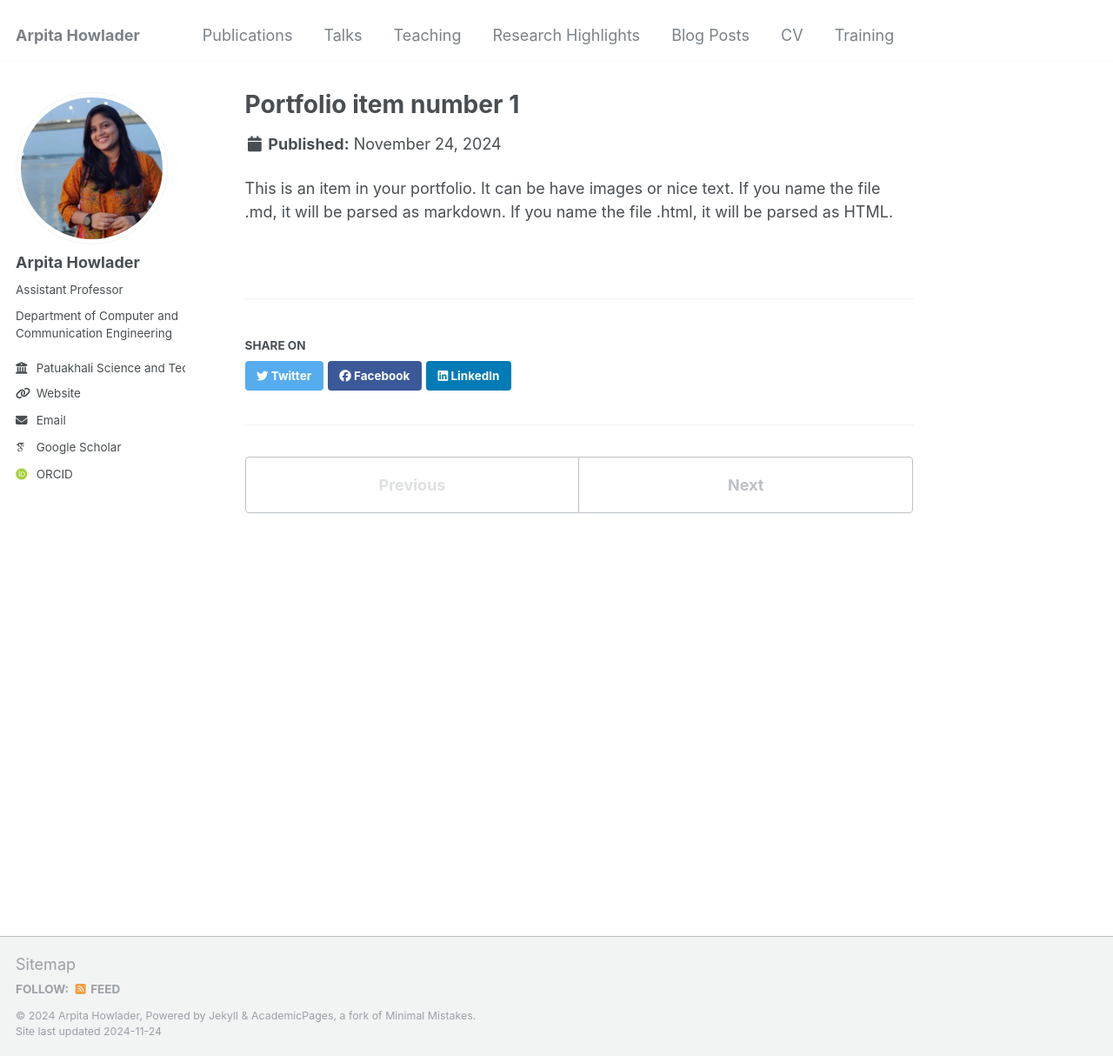
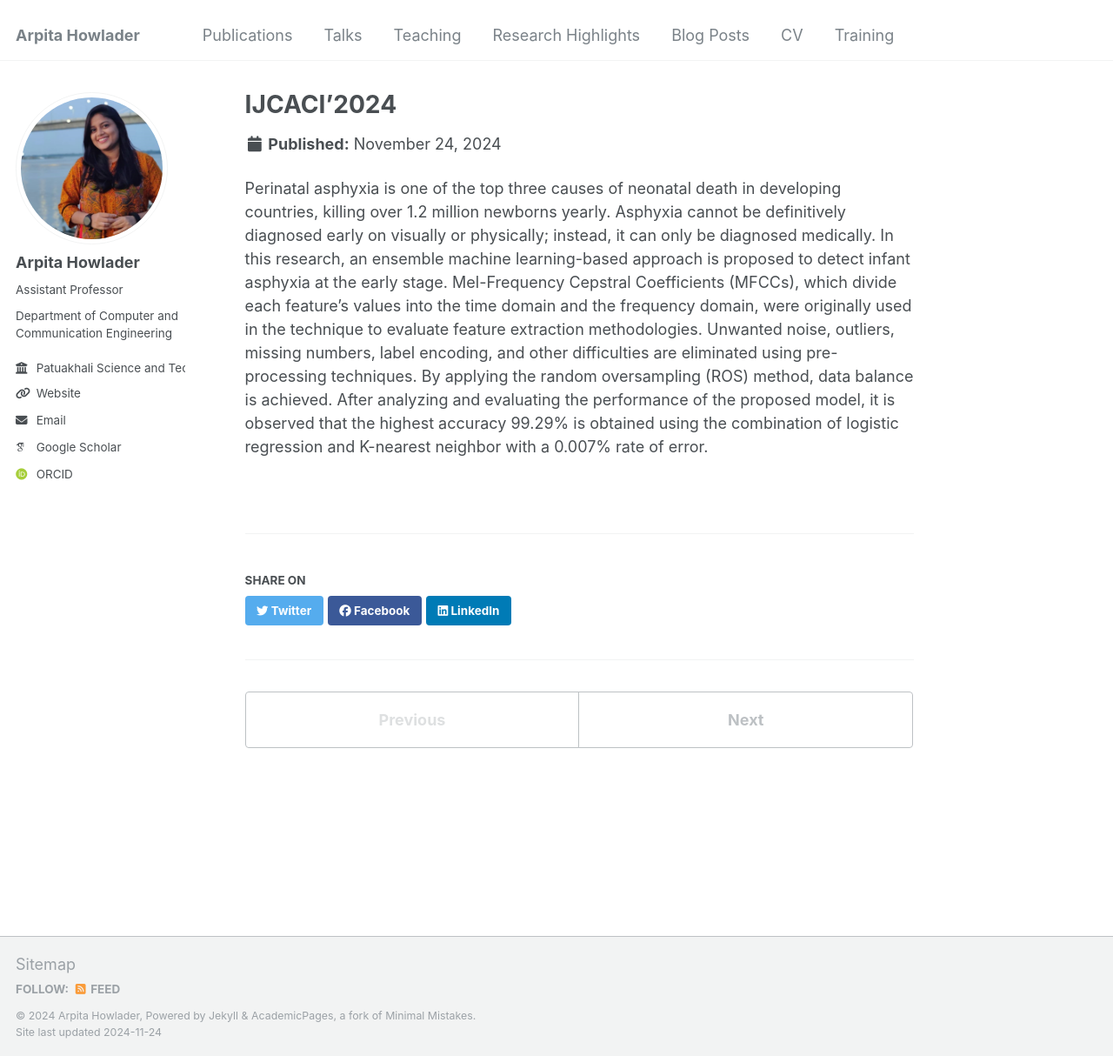
Before and after one commit to arpitahowlader/arpitahowlader.github.io, a Jekyll site: the page built from _portfolio/portfolio-1.md, in a window 1280 px wide and 1214 px high. Shown: the whole window at 87% size. Built offline with Jekyll 4.4.1, drawn with Linux system fonts in a browser that asks for light colours; some web fonts are replaced.

Commit message:
Update portfolio-1.md

```diff
--- a/_portfolio/portfolio-1.md
+++ b/_portfolio/portfolio-1.md
@@ -1,7 +1,7 @@
 ---
-title: "Portfolio item number 1"
-excerpt: "Short description of portfolio item number 1<br/><img src='/images/500x300.png'>"
+title: "IJCACI'2024"
+excerpt: "Toward Early Detection of Neonatal Birth Asphyxia Utilizing Ensemble Machine Learning Approach 1<br/><img src='/images/birth500x300.png'>"
 collection: portfolio
 ---
 
-This is an item in your portfolio. It can be have images or nice text. If you name the file .md, it will be parsed as markdown. If you name the file .html, it will be parsed as HTML.
+Perinatal asphyxia is one of the top three causes of neonatal death in developing countries, killing over 1.2 million newborns yearly. Asphyxia cannot be definitively diagnosed early on visually or physically; instead, it can only be diagnosed medically. In this research, an ensemble machine learning-based approach is proposed to detect infant asphyxia at the early stage. Mel-Frequency Cepstral Coefficients (MFCCs), which divide each feature’s values into the time domain and the frequency domain, were originally used in the technique to evaluate feature extraction methodologies. Unwanted noise, outliers, missing numbers, label encoding, and other difficulties are eliminated using pre-processing techniques. By applying the random oversampling (ROS) method, data balance is achieved. After analyzing and evaluating the performance of the proposed model, it is observed that the highest accuracy 99.29% is obtained using the combination of logistic regression and K-nearest neighbor with a 0.007% rate of error.
```
